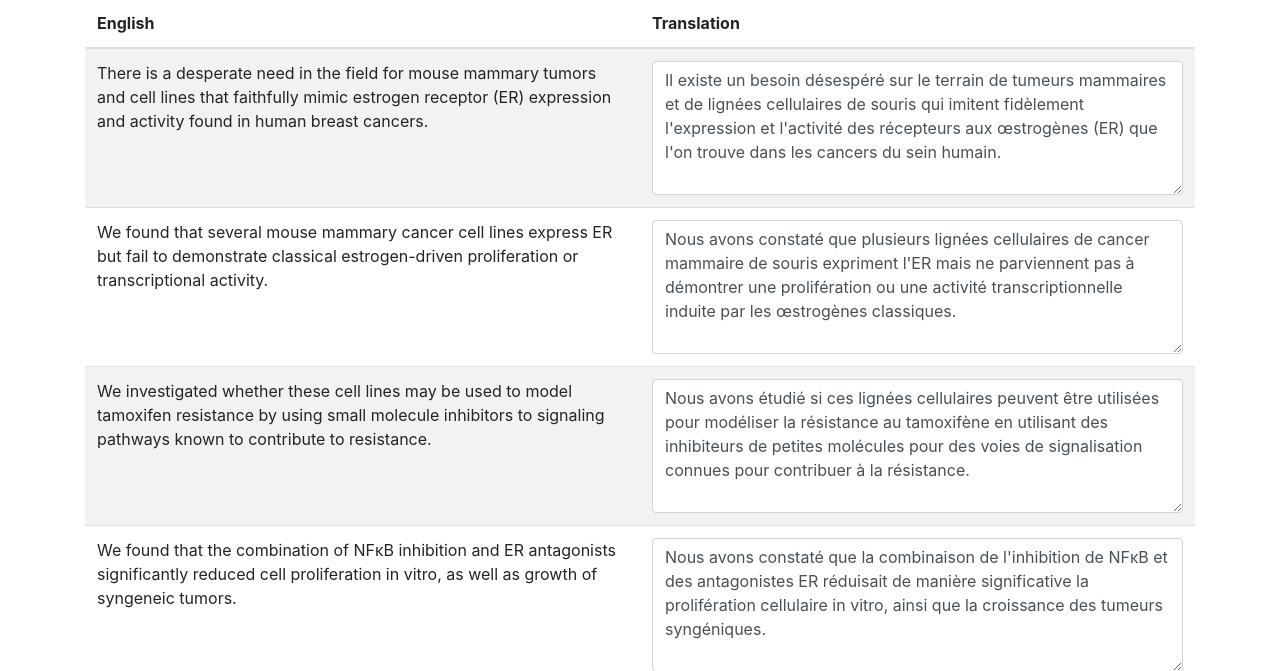
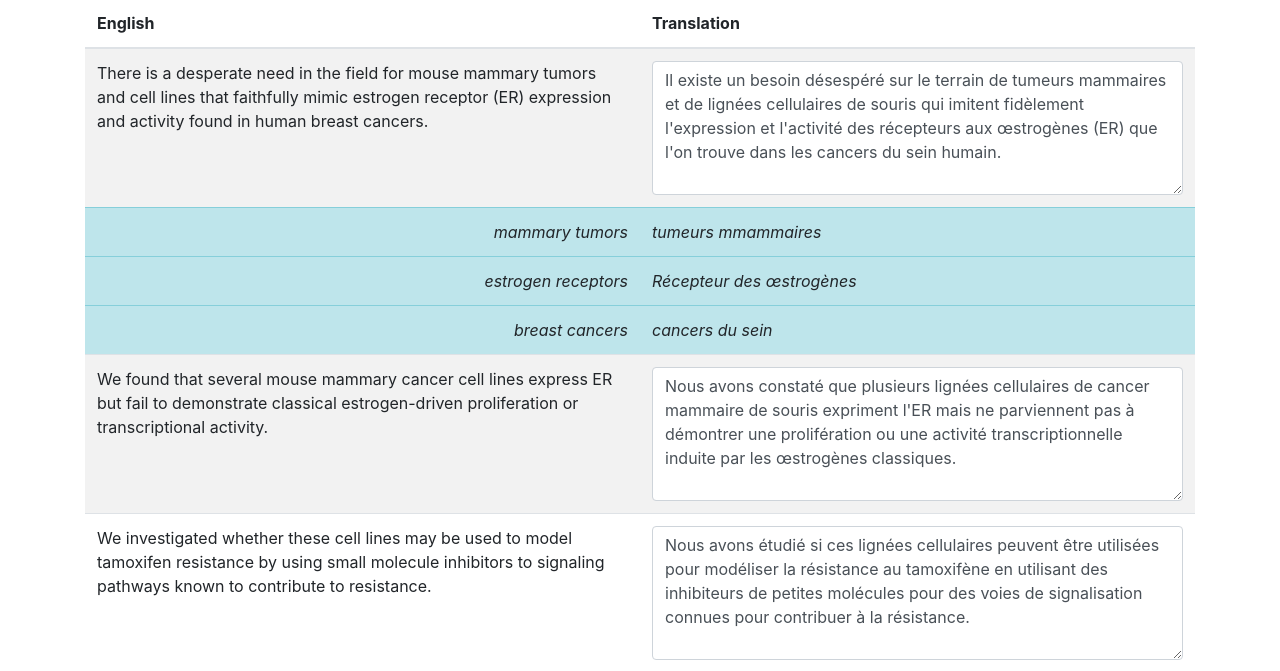
Before and after one commit to soares-f/MT_PubMed, a Flask app: page /parallel_edit in a window 1280 px wide. Shown: the part 213-884 px from the top of the page. Run offline with Flask 2, Linux system fonts and the light colour scheme; some libraries are stand-ins or nearby versions.

Commit message:
Added glossary

```diff
--- a/app.py
+++ b/app.py
@@ -3,6 +3,7 @@ from flask import render_template
 from flask import request
 app = Flask(__name__)
 
+vocabulary = [[('mammary tumors','tumeurs mmammaires'), ('estrogen receptors','Récepteur des œstrogènes'), ('breast cancers','cancers du sein')], [],[],[],[],[],[],[]]
 
 text_tgt = [ "Il existe un besoin désespéré sur le terrain de tumeurs mammaires et de lignées cellulaires de souris qui imitent fidèlement l'expression et l'activité des récepteurs aux œstrogènes (ER) que l'on trouve dans les cancers du sein humain.",
 
@@ -52,7 +53,7 @@ def show_parallel():
 def edit_parallel():
     #print('a')
     #print(text_tgt)
-    return render_template('translation_editor.html', parallel_texts=zip(text_tgt, text_src))
+    return render_template('translation_editor.html', parallel_texts=zip(text_tgt, text_src, vocabulary))
 
 @app.route('/save_edit', methods = ['POST'])
 def save_edit():
--- a/templates/translation_editor.html
+++ b/templates/translation_editor.html
@@ -68,7 +68,7 @@
       </thead>
 
       <tbody>
-          {% for sentence_tgt, sentence_src in parallel_texts %}
+          {% for sentence_tgt, sentence_src,vocabulary in parallel_texts %}
         <div class="form-group">
               <tr>
           <td>{{ sentence_src }}</td>
@@ -76,6 +76,16 @@
 
         </tr>
         </div>
+              {% if vocabulary|length > 0 %}
+
+                  {% for pair in vocabulary %}
+                    <tr class="table-info">
+                        <td  align='right'>  <span class="font-italic"> {{ pair[0] }} </span></td>
+                        <td> <span class="font-italic"> {{ pair[1] }} </span></td>
+                      </tr>
+                  {% endfor %}
+
+              {% endif %}
           {% endfor %}
 
       </tbody>
```
